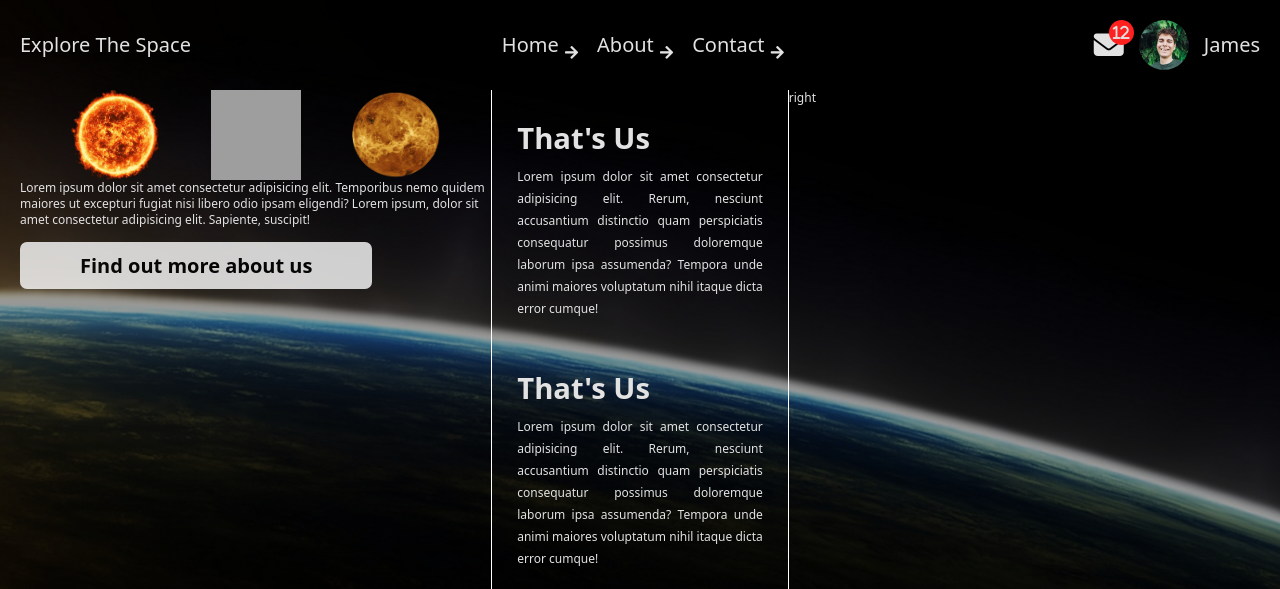
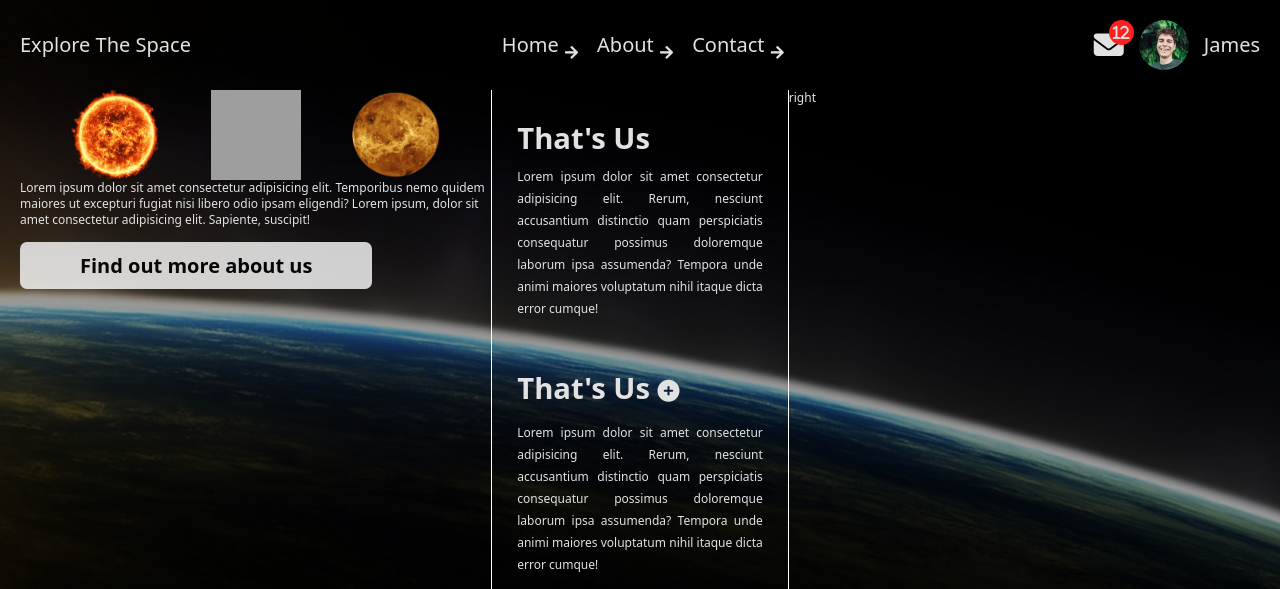
Before and after one commit to mehrnaz98/space-project, a website: page index.html in a window 1280 px wide. Shown: the top 589 px of the page. Drawn offline with Linux system fonts and the light colour scheme; grey boxes are pictures that could not be loaded.

Commit message:
article content title html and css updated
plus icon added

```diff
--- a/index.html
+++ b/index.html
@@ -75,7 +75,9 @@
           </div>
           <div class="article__content">
             <div class="article__content__title">
-              <h3 class="article__content__title--2">that's us</h3>
+              <h3 class="article__content__title--2">
+                that's us <i class="fa-solid fa-circle-plus"></i>
+              </h3>
             </div>
             <p class="article__content__paragraph">
               Lorem ipsum dolor sit amet consectetur adipisicing elit. Rerum,
--- a/sass/_component.scss
+++ b/sass/_component.scss
@@ -147,6 +147,9 @@
   &__title {
     font-size: 2.5rem;
     text-transform: capitalize;
+    i {
+      font-size: 2.2rem;
+    }
 
     &--2 {
       padding-top: 40px;
```
Also changed, not shown: starter/css/style.css.
